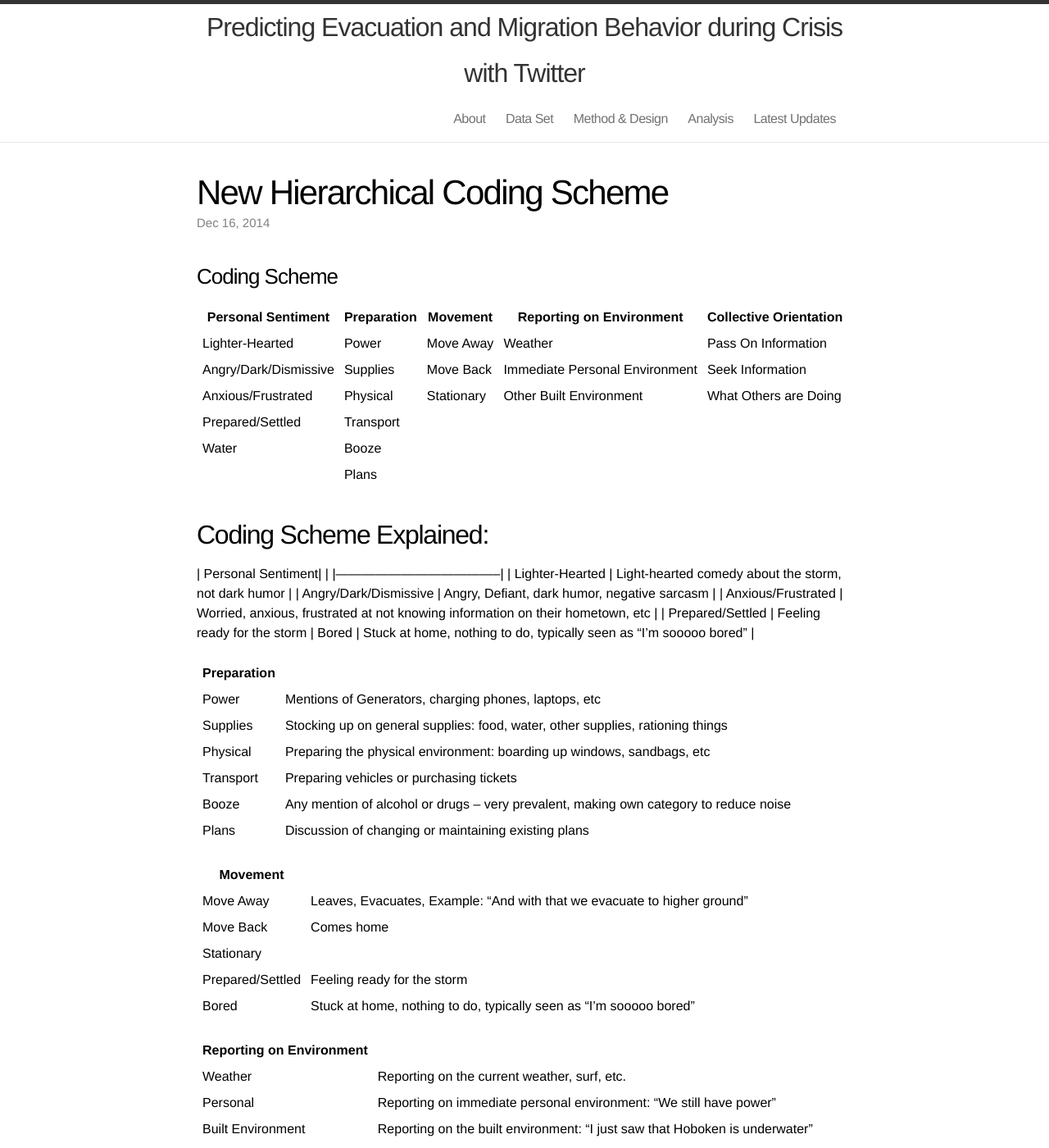
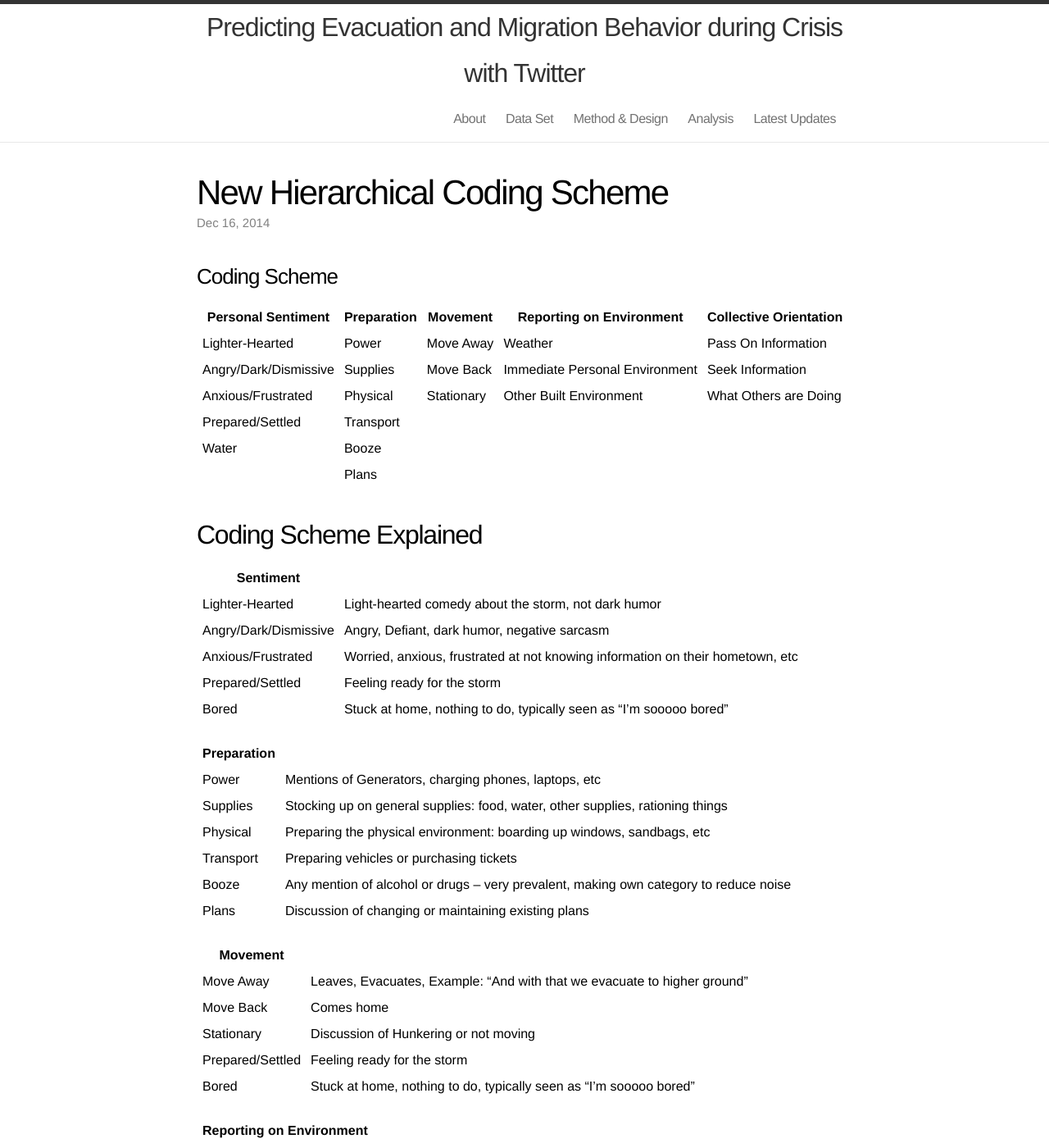
Before and after one commit to jenningsanderson/Twitter-Evacuation-Patterns, a Jekyll site: the page built from _posts/2014-12-16-Collapsed-Coding.md, in a window 1280 px wide and 1400 px high. Shown: the whole window at 82% size. Built offline with Jekyll 4.4.1, drawn with Linux system fonts in a browser that asks for light colours.

Commit message:
fixed the post

```diff
--- a/_posts/2014-12-16-Collapsed-Coding.md
+++ b/_posts/2014-12-16-Collapsed-Coding.md
@@ -16,8 +16,9 @@ permalink: "/new_coding"
 | Water                 | Booze        |           |                           |                        |
 |                       | Plans        |           |                           |                        |
 
-##Coding Scheme Explained:
-| Personal Sentiment| |
+##Coding Scheme Explained
+
+| Sentiment | |
 |--------------------------------------|
 | Lighter-Hearted | Light-hearted comedy about the storm, not dark humor |
 | Angry/Dark/Dismissive | Angry, Defiant, dark humor, negative sarcasm   |
@@ -26,7 +27,7 @@ permalink: "/new_coding"
 | Bored                 | Stuck at home, nothing to do, typically seen as "I'm sooooo bored" |
 
 
-| Preparation| |
+| Preparation | |
 |--------------------------------------|
 | Power                 | Mentions of Generators, charging phones, laptops, etc |
 | Supplies              | Stocking up on general supplies: food, water, other supplies, rationing things   |
@@ -35,16 +36,15 @@ permalink: "/new_coding"
 | Booze                 | Any mention of alcohol or drugs -- very prevalent, making own category to reduce noise |
 | Plans                 | Discussion of changing or maintaining existing plans |
 
-
-| Movement| |
+| Movement | |
 |--------------------------------------|
 | Move Away | Leaves, Evacuates, Example: "And with that we evacuate to higher ground" |
 | Move Back | Comes home  |
-| Stationary|  |
+| Stationary| Discussion of Hunkering or not moving |
 | Prepared/Settled      | Feeling ready for the storm
 | Bored                 | Stuck at home, nothing to do, typically seen as "I'm sooooo bored" |
 
-| Reporting on Environment| |
+| Reporting on Environment | |
 |--------------------------------------|
 | Weather | Reporting on the current weather, surf, etc. |
 | Personal | Reporting on immediate personal environment: "We still have power"  |
```
